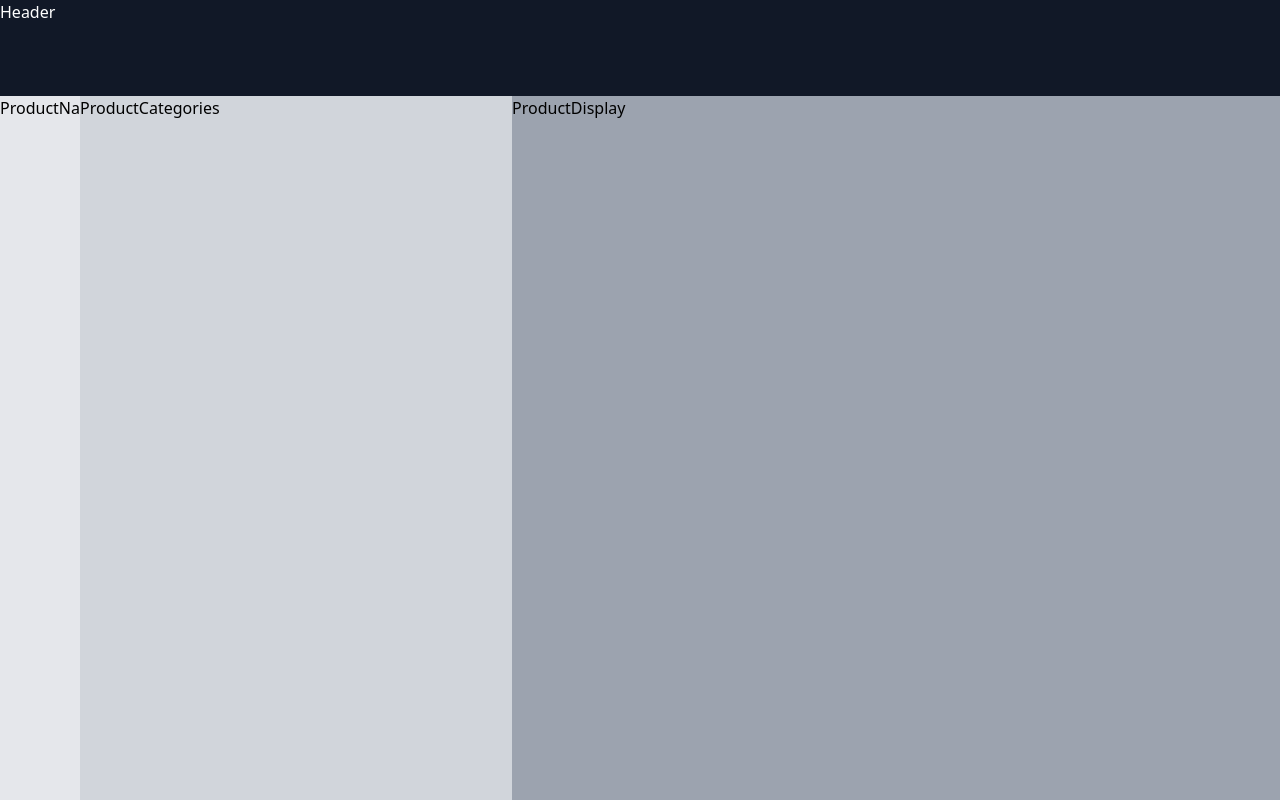
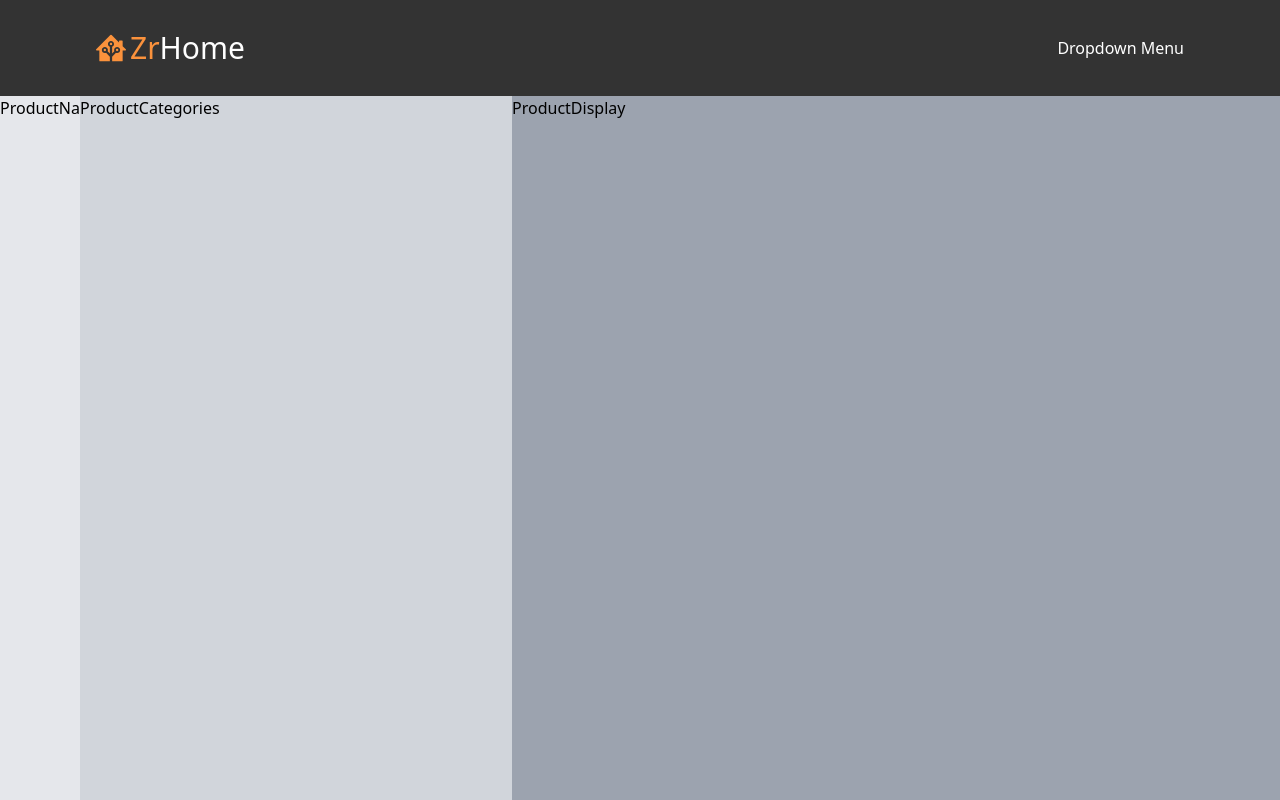
Before and after one commit to JLin-99/zr-home, a Next.js app: page / in a window 1280 px wide. Built offline with nearby package versions, Linux system fonts and the light colour scheme.

Commit message:
Set logo

```diff
--- a/package.json
+++ b/package.json
@@ -14,7 +14,8 @@
     "eslint-config-next": "13.1.6",
     "next": "13.1.6",
     "react": "18.2.0",
-    "react-dom": "18.2.0"
+    "react-dom": "18.2.0",
+    "react-icons": "^4.7.1"
   },
   "devDependencies": {
     "autoprefixer": "^10.4.13",
--- a/src/components/Header.jsx
+++ b/src/components/Header.jsx
@@ -1,7 +1,14 @@
+import { SiHomeassistant } from "react-icons/si";
 export default function Header() {
   return (
-    <header className="col-span-3 max-h-24 bg-gray-900 text-white">
-      Header
+    <header className="col-span-3 flex max-h-24 items-center justify-between bg-[#333333] px-24 text-white">
+      <div className="flex flex-shrink-0 flex-row items-center text-3xl">
+        <span className="flex flex-shrink-0 items-center text-orange-400">
+          <SiHomeassistant className="mr-1" /> Zr
+        </span>
+        <span className="text-white">Home</span>
+      </div>
+      <div>Dropdown Menu</div>
     </header>
   );
 }
```
Also changed, not shown: 1 other file (tests, documents, lock files or other folders).
